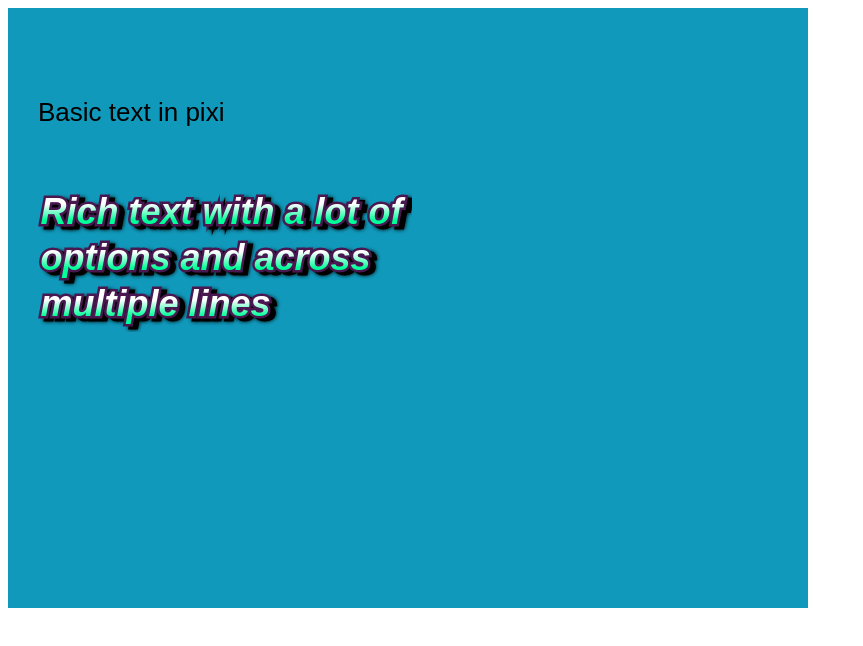
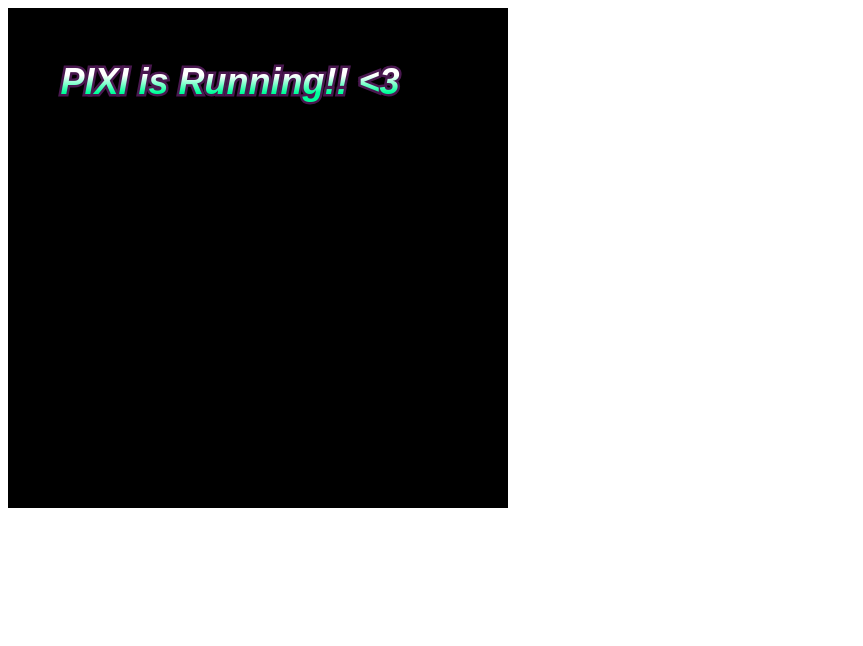
Before and after one commit to E-A-N/pixiAsteroidsGame, a website: page client/index.html in a window 1280 px wide. Shown: the whole page, without its empty margins (0-863 px from the left). Drawn offline with Linux system fonts and the light colour scheme.

Commit message:
Figured out loader error

```diff
--- a/client/index.html
+++ b/client/index.html
@@ -11,6 +11,7 @@
 
     <body>
         <div id="gameContainer"></div>
-        <script src="game.js"></script>
+        <!--<script src="game.js"></script>-->
+        <script src="js/shipTest.js"></script>
     </body>
 </html>
--- a/client/js/shipTest.js
+++ b/client/js/shipTest.js
@@ -4,9 +4,9 @@
 var _loader         = PIXI.loader;
 var _resources      = PIXI.resources;
 var _sprite         = PIXI.Sprite;
-var _gameWidth      = 256;
-var _gameHeight     = 256;
-var _imgRoot        = "../img/";
+var _gameWidth      = 500;
+var _gameHeight     = 500;
+var _imgRoot        = "/img/";
 var _gameCanvas     = document.getElementById("gameContainer");
 
 //assign app parameters
@@ -24,7 +24,7 @@
 // var renderer = _renderEngine(_gameWidth, _gameHeight) //draw the stage
 //document.body.appendChild(app.view);
 
-(function gameCheck(game){
+(function gameCheck(app){
 
     var style = new PIXI.TextStyle({
         fontFamily: 'Arial',
@@ -43,8 +43,11 @@
         wordWrapWidth: 440,
     });
     var text = new PIXI.Text("PIXI is Running!! <3", style);
+    text.x = 50;
+    text.y = 50;
+    app.stage.addChild(text);
 
-    game.render();
+    app.render();
 
 })(app)
 
@@ -60,16 +63,17 @@
 */
 var createShip = function(x,y,resource){
     var ship = new _sprite(resource);
-    ship.x  = x;
-    ship.y = y;
+    ship.x   = x;
+    ship.y   = y;
 
     return ship;
 }
 
+var start = function() {
+    console.log(_resources);
+}
 
 //load graphical assets
 _loader
-    .add(_imgRoot + "fireball.png")
-    .add(_imgRoot + "ship1.png")
-    .add(_imgRoot + "ship2.png")
-    .load()
+    .add(_imgRoot + "astroidsSprite.json")
+    .load(start)
```
